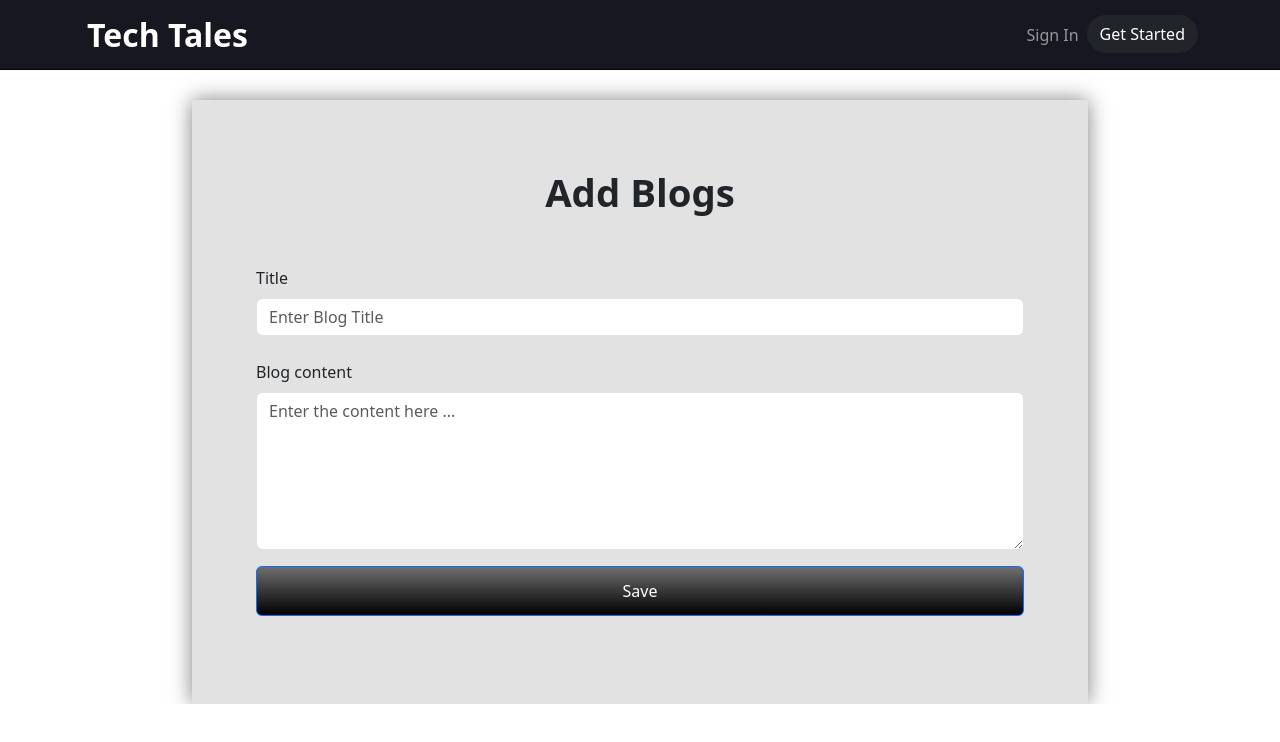
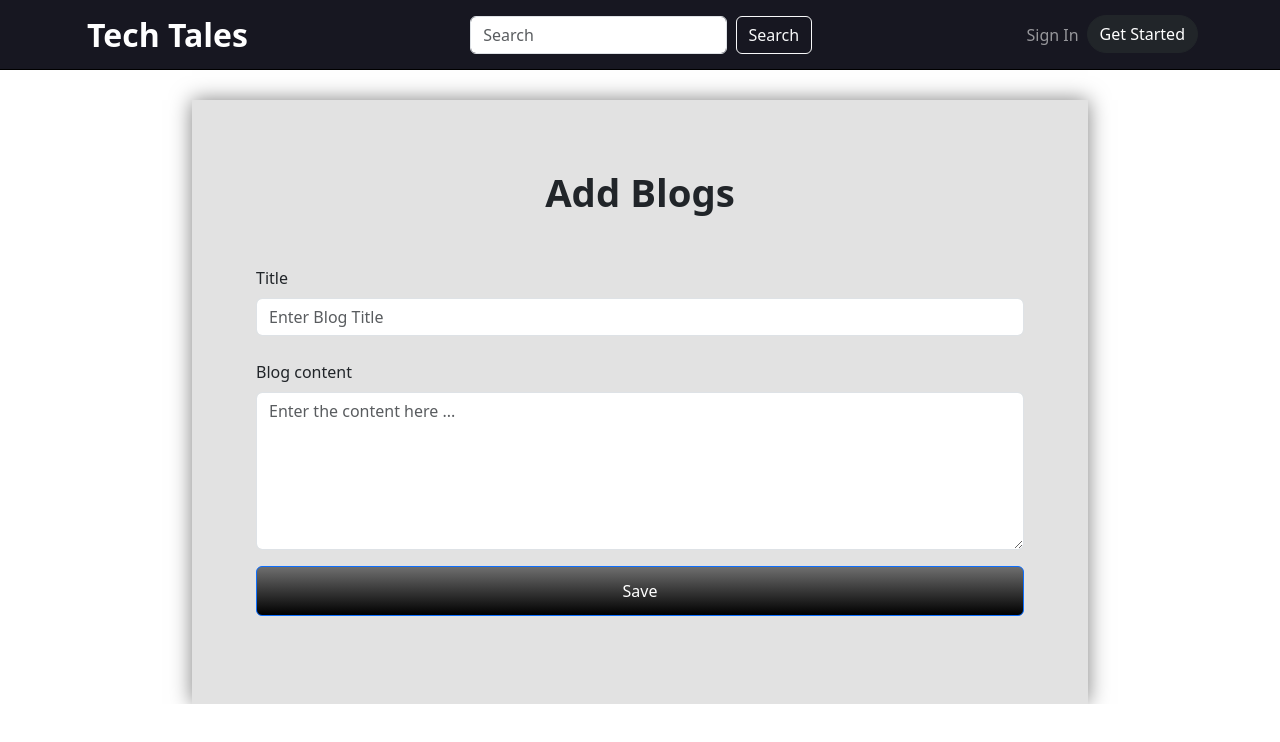
Before and after one commit to Bharathiraja-C/Blogs, a React (Create React App) app in the folder client/: page /newBlog in a window 1280 px wide. Shown: the top 742 px of the page. Built offline with nearby package versions, Linux system fonts and the light colour scheme.

Commit message:
Added search bar

```diff
--- a/client/src/Components/Navbar/Navbar.css
+++ b/client/src/Components/Navbar/Navbar.css
@@ -2,3 +2,12 @@
     height: 70px;
     background-color: #095074;
 }
+@media screen and (max-width: 580px) {
+    .form-inline {
+      visibility:hidden;
+    }
+  }@media screen and (max-width: 780px) {
+    .nav-item {
+      visibility:hidden;
+    }
+  }
--- a/client/src/Components/Navbar/Navbar.jsx
+++ b/client/src/Components/Navbar/Navbar.jsx
@@ -1,8 +1,92 @@
+// import React, { useEffect, useState } from "react";
+// import { FaRegUserCircle } from "react-icons/fa";
+// import { Link } from "react-router-dom";
+
+// import "./Navbar.css";
+// function Navbar() {
+//   const navstyle = {
+//     marginLeft: "5px",
+//     fontSize: "32px",
+//     fontWeight: "bold",
+//     color: "white",
+//   };
+
+//   // state variables to store id and name
+//   const [id, setId] = useState("");
+//   const [name, setName] = useState("");
+
+//   useEffect(() => {
+//     // Retrieve data from localStorage
+//     const storedId = localStorage.getItem("id");
+//     const storedName = localStorage.getItem("name");
+
+//     // Update state variables with retrieved data
+//     console.log(storedId);
+//     if (storedId) {
+//       setId(storedId);
+//     }
+//     if (storedName) {
+//       setName(storedName);
+//     }
+//   }, []); // Empty dependency array means this effect runs only once after the component mounts
+
+//   return (
+//     <nav
+//       className="navbar navbar-expand-lg navbar-dark  sticky-top border-bottom border-black"
+//       style={{ backgroundColor: "#171721" }}
+//     >
+//       <div className="container">
+//         <a className="navbar-brand" href="/" style={navstyle}>
+//           Tech Tales
+//         </a>
+//         <div className="ml-auto mr-4px d-flex align-items-center">
+//           <ul className="navbar-nav flex-row">
+//             {id ? (
+//               <ul className="navbar-nav flex-row ml-auto">
+//                 <li className="nav-item text-white mr-4 d-flex gap-2 align-items-center">
+//                   <Link style={{color: "white", textDecoration: "none"}} to={`/User/${localStorage.getItem('id')}`} >
+//                     <FaRegUserCircle style={{ fontSize: "2rem", marginRight: "5px" }} />
+//                     <span className="ml-2">{name}</span>
+//                   </Link>
+//                 </li>
+//               </ul>
+//             ) : (
+//               <ul className="navbar-nav flex-row">
+//                 <li className="nav-item">
+//                   <a
+//                     className="nav-link flex-grow-0 flex-shrink-0 mr-2"
+//                     href="/Auth"
+//                   >
+//                     Sign In
+//                   </a>
+//                 </li>
+//                 <li className="nav-item flex-grow-0 flex-shrink-0 ml-2">
+//                   <button className="btn btn-dark rounded-pill mr-2">
+//                     <a
+//                       href="\blog\id:"
+//                       style={{ textDecoration: "none", color: "white" }}
+//                     >
+//                       Get Started
+//                     </a>
+//                   </button>
+//                 </li>
+//               </ul>
+//             )}
+//           </ul>
+//         </div>
+//       </div>
+//     </nav>
+//   );
+// }
+
+// export default Navbar;
+
 import React, { useEffect, useState } from "react";
 import { FaRegUserCircle } from "react-icons/fa";
 import { Link } from "react-router-dom";
 
 import "./Navbar.css";
+
 function Navbar() {
   const navstyle = {
     marginLeft: "5px",
@@ -21,7 +105,6 @@ function Navbar() {
     const storedName = localStorage.getItem("name");
 
     // Update state variables with retrieved data
-    console.log(storedId);
     if (storedId) {
       setId(storedId);
     }
@@ -39,6 +122,21 @@ function Navbar() {
         <a className="navbar-brand" href="/" style={navstyle}>
           Tech Tales
         </a>
+
+        {/* Search bar and button */}
+        <form className="form-inline d-flex  mx-auto">
+          <input
+            className="form-control ml-2 mr-sm-2"
+            type="search"
+            placeholder="Search"
+            aria-label="Search"
+
+          />&nbsp;&nbsp;
+          <button  className="btn btn-outline-light my-2 my-sm-0" type="submit">
+            Search
+          </button>
+        </form>
+
         <div className="ml-auto mr-4px d-flex align-items-center">
           <ul className="navbar-nav flex-row">
             {id ? (
```
